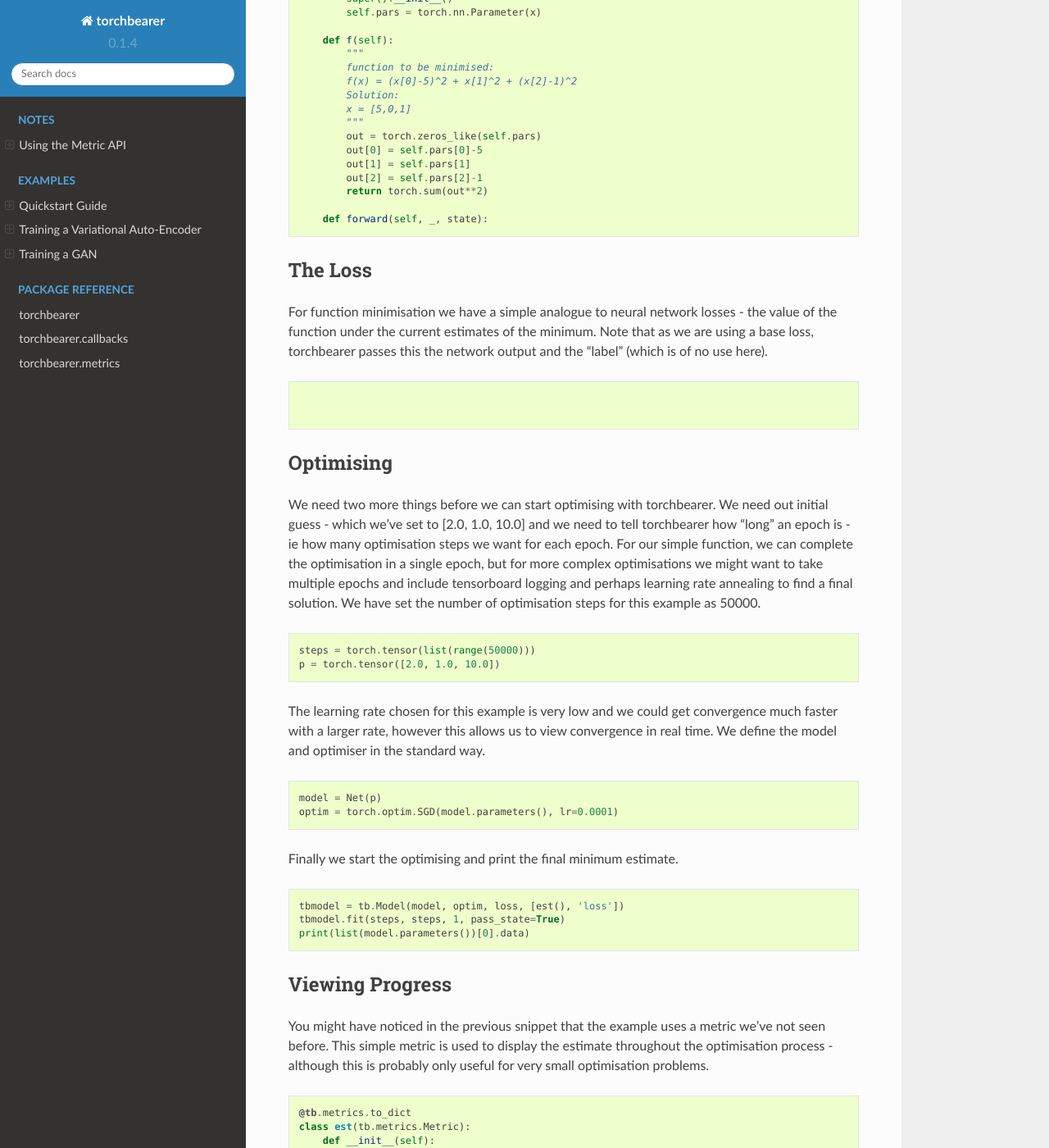
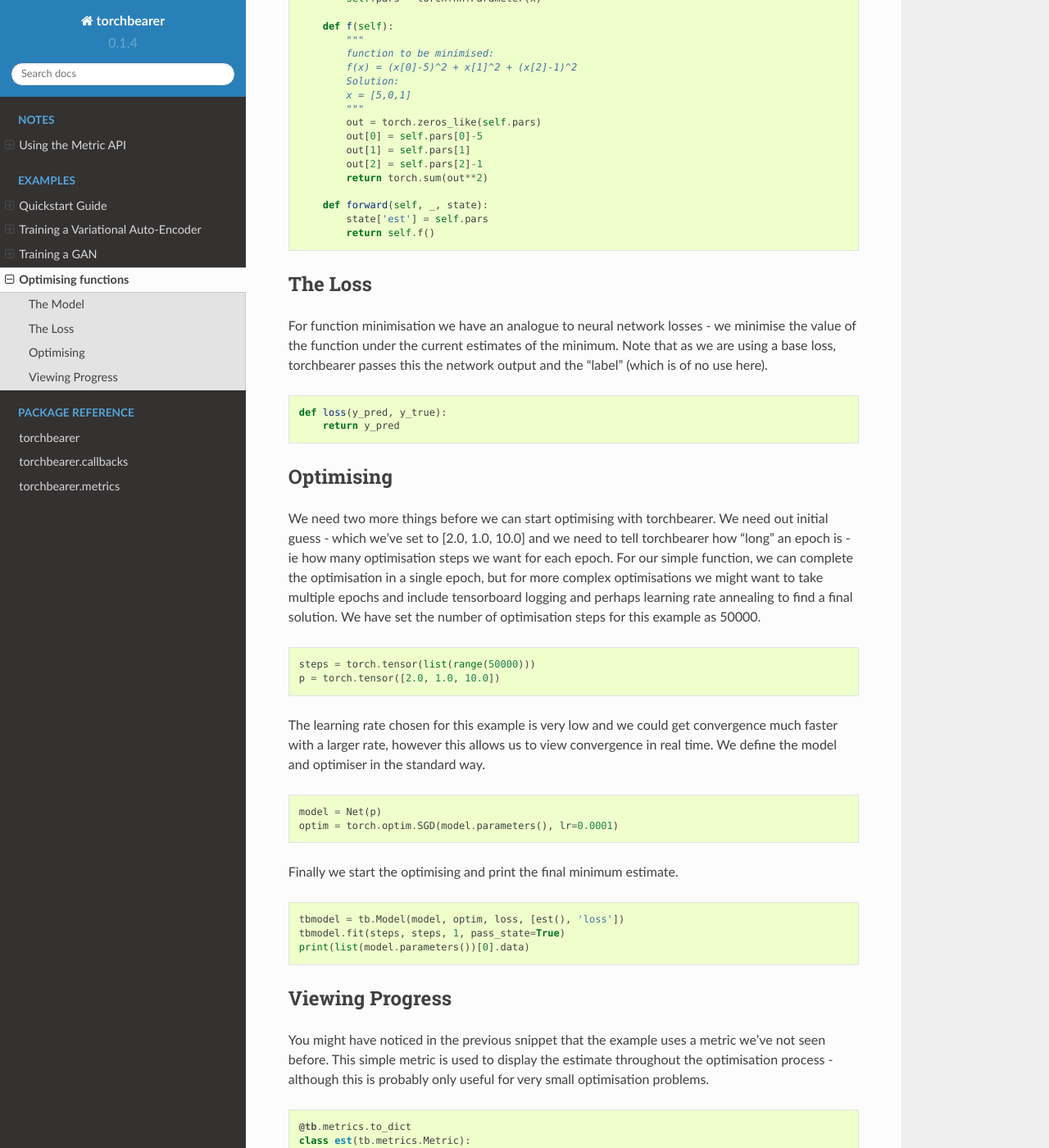
Before and after one commit to pytorchbearer/torchbearer, a Sphinx documentation site: the page built from docs/examples/basic_opt.rst, in a window 1280 px wide and 1400 px high, scrolled down 505 px. Shown: the whole window at 82% size. Built offline with Sphinx 7.4.7 and the Read the Docs theme 2.0.0, drawn with Linux system fonts in a browser that asks for light colours.

Commit message:
Update docs

```diff
--- a/docs/_static/examples/basic_opt.py
+++ b/docs/_static/examples/basic_opt.py
@@ -1,7 +1,7 @@
+import torch
+from torch.nn import Module
+
 import torchbearer as tb
-from torch.nn import Module
-import torch
-import torchbearer.metrics
 
 
 class Net(Module):
--- a/docs/examples/basic_opt.rst
+++ b/docs/examples/basic_opt.rst
@@ -14,17 +14,17 @@ We store the current estimates for the minimum as parameters in the model (so Py
 
 .. literalinclude:: /_static/examples/basic_opt.py
    :language: python
-   :lines: 6-25
+   :lines: 7-27
 
 The Loss
 ^^^^^^^^^^^^^^^^^^^^^^^^^^^^^^^^^^^^
 
-For function minimisation we have a simple analogue to neural network losses - the value of the function under the current estimates of the minimum.
+For function minimisation we have an analogue to neural network losses - we minimise the value of the function under the current estimates of the minimum.
 Note that as we are using a base loss, torchbearer passes this the network output and the "label" (which is of no use here).
 
 .. literalinclude:: /_static/examples/basic_opt.py
    :language: python
-   :lines: 28-29
+   :lines: 30-31
 
 
 Optimising
--- a/docs/index.rst
+++ b/docs/index.rst
@@ -21,6 +21,7 @@ Welcome to torchbearer's documentation!
    examples/quickstart
    examples/vae
    examples/gan
+   examples/basic_opt
 
 .. toctree::
    :glob:
```
